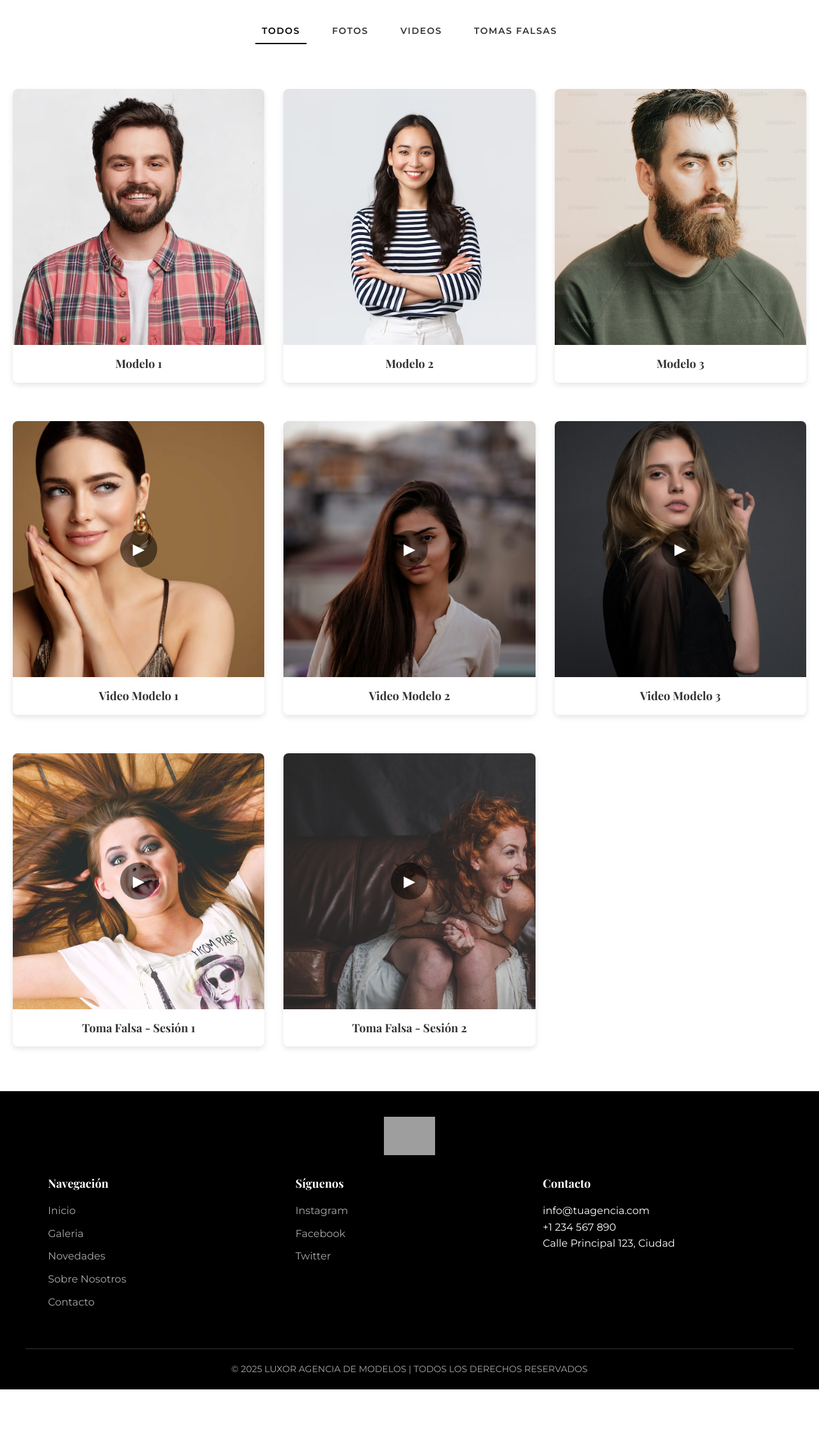
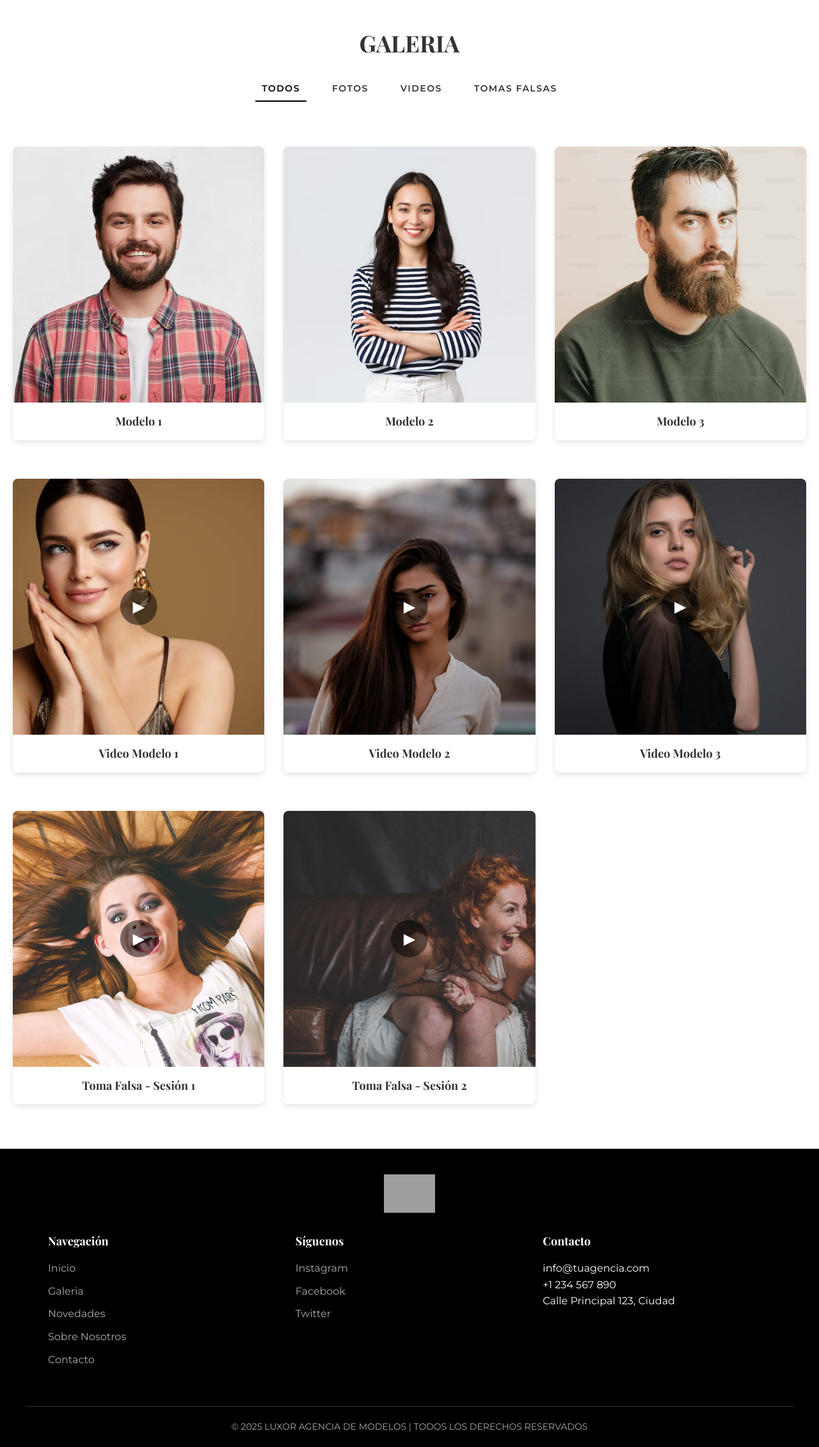
Before and after one commit to Holg18/WebLuxor, a Flask app: page /models in a window 1280 px wide. Shown: the part 81-2342 px from the top of the page at 64% size. Before the commit the page ends 2252 px from the top, so only its background shows below. Run offline with Flask 3, Linux system fonts and the light colour scheme; grey boxes are pictures that could not be loaded.

Commit message:
Se realiza correccion en responsive

```diff
--- a/static/css/models.css
+++ b/static/css/models.css
@@ -5,7 +5,7 @@ body {
 }
 
 main {
-    margin-top: 10px; /* Espacio para el navbar */
+    margin-top: 100px; /* Espacio para el navbar */
     padding: 20px;
 }
 
```
